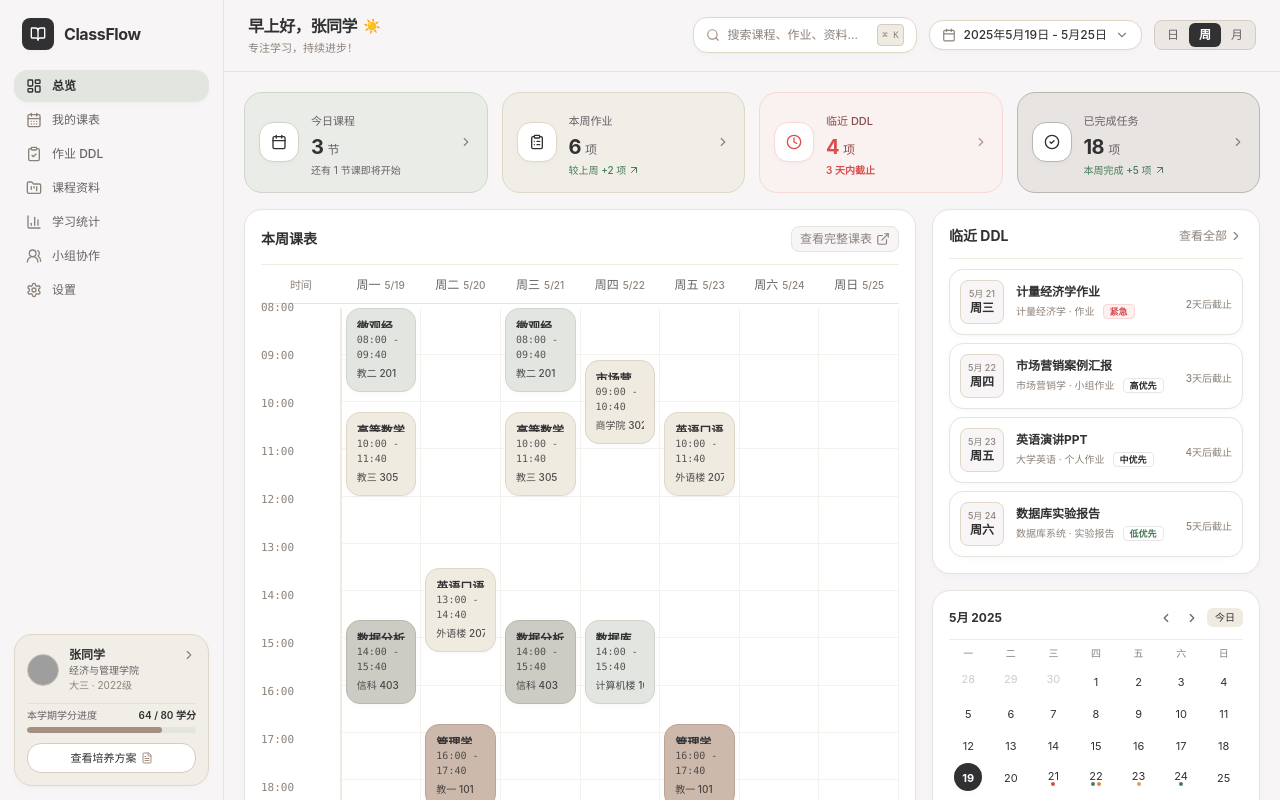
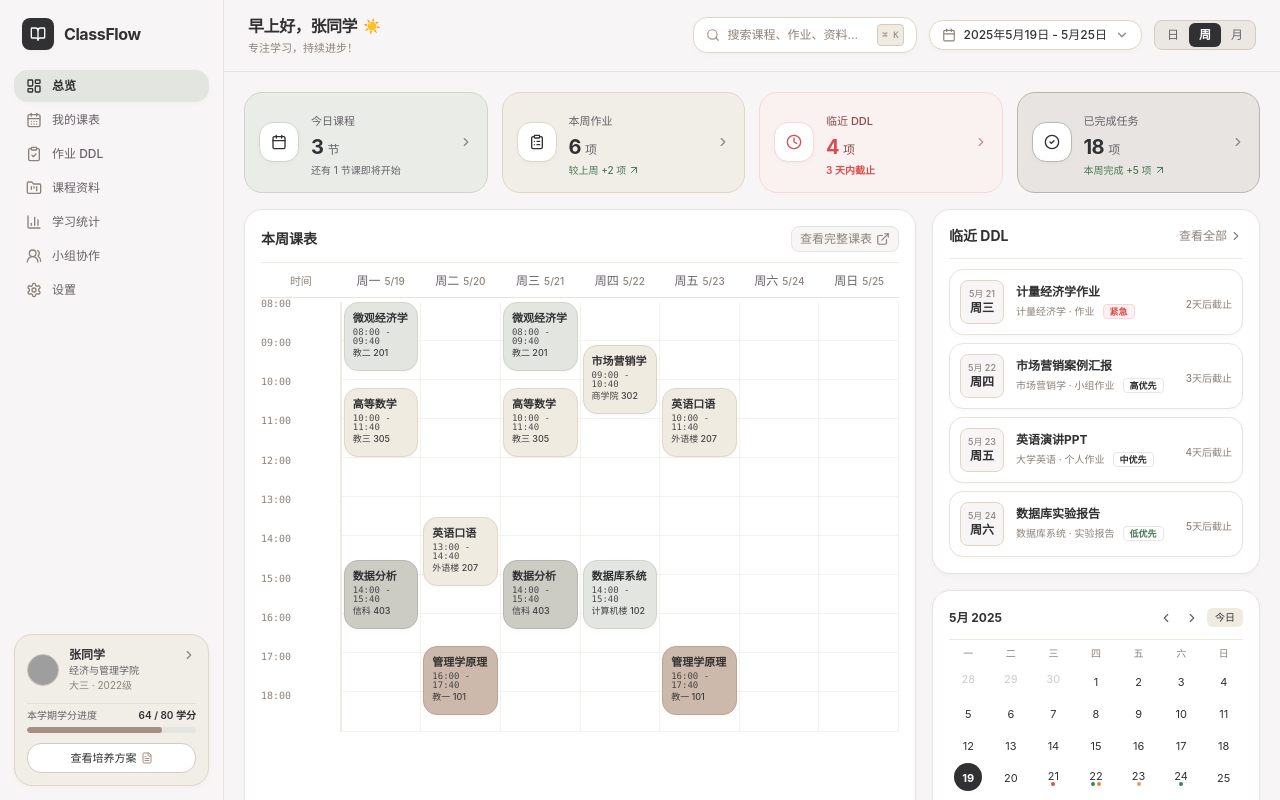
Before and after one commit to zuliku/classflow-study-dashboard, a Next.js app: page / in a window 1280 px wide. Shown: the top 800 px of the page. Built offline with nearby package versions, Linux system fonts and the light colour scheme; grey boxes are pictures that could not be loaded.

Commit message:
fix: align timetable grid height with right column sidebar to eliminate bottom whitespace

```diff
--- a/components/dashboard/TimetableGrid.tsx
+++ b/components/dashboard/TimetableGrid.tsx
@@ -1,9 +1,8 @@
 "use client";
 
 import React from "react";
-import { ExternalLink, MapPin, Clock } from "lucide-react";
+import { ExternalLink } from "lucide-react";
 import { useAppStore } from "@/store/useAppStore";
-import { cn } from "@/lib/utils";
 
 const TIME_SLOTS = [
   "08:00",
@@ -42,9 +41,9 @@ export function TimetableGrid() {
   const totalMinutes = dayEndMinutes - dayStartMinutes; // 600 minutes total
 
   return (
-    <div className="bg-white border border-[#E7E3DD] rounded-2xl p-4 shadow-subtle flex flex-col w-full">
+    <div className="bg-white border border-[#E7E3DD] rounded-2xl p-4 shadow-subtle flex flex-col justify-between h-full w-full">
       {/* Header */}
-      <div className="flex items-center justify-between pb-3 border-b border-[#F0EBE1]">
+      <div className="flex items-center justify-between pb-2.5 border-b border-[#F0EBE1]">
         <h2 className="text-sm font-bold text-charcoal flex items-center gap-1.5">
           本周课表
         </h2>
@@ -58,9 +57,9 @@ export function TimetableGrid() {
       </div>
 
       {/* Grid Container */}
-      <div className="mt-2.5 flex-1 flex flex-col overflow-x-auto select-none">
+      <div className="mt-2 flex-1 flex flex-col overflow-x-auto select-none">
         {/* Weekday Header Row */}
-        <div className="grid grid-cols-8 border-b border-[#E7E3DD] pb-2 text-center text-xs">
+        <div className="grid grid-cols-8 border-b border-[#E7E3DD] pb-1.5 text-center text-xs">
           <div className="text-[#8C827A] font-medium py-0.5 text-[11px]">时间</div>
           {WEEKDAYS.map((wd) => (
             <div
@@ -75,12 +74,12 @@ export function TimetableGrid() {
           ))}
         </div>
 
-        {/* Timetable Body Grid with Explicit Height */}
-        <div className="relative grid grid-cols-8 mt-1 h-[520px]">
+        {/* Timetable Body Grid aligned precisely */}
+        <div className="relative grid grid-cols-8 mt-1 h-[430px]">
           {/* Time Labels Column */}
-          <div className="flex flex-col justify-between text-[11px] text-[#8C827A] font-mono border-r border-[#F0EBE1] pr-1">
+          <div className="flex flex-col justify-between text-[10px] text-[#8C827A] font-mono border-r border-[#F0EBE1] pr-1">
             {TIME_SLOTS.map((time) => (
-              <div key={time} className="h-12 flex items-start -mt-2">
+              <div key={time} className="h-[43px] flex items-start -mt-1.5">
                 {time}
               </div>
             ))}
@@ -93,7 +92,7 @@ export function TimetableGrid() {
               {TIME_SLOTS.map((_, i) => (
                 <div
                   key={i}
-                  className="border-b border-[#F5F2EE] w-full h-12"
+                  className="border-b border-[#F5F2EE] w-full h-[43px]"
                 />
               ))}
             </div>
@@ -124,22 +123,22 @@ export function TimetableGrid() {
                       <div
                         key={sched.id}
                         onClick={() => setSelectedCourseId(course.id)}
-                        className="absolute left-1 right-1 rounded-xl p-2.5 transition-all duration-200 cursor-pointer shadow-subtle hover:shadow-card hover:-translate-y-0.5 border flex flex-col justify-start space-y-1 overflow-hidden group"
+                        className="absolute left-0.5 right-0.5 rounded-xl p-2 transition-all duration-200 cursor-pointer shadow-subtle hover:shadow-card hover:-translate-y-0.5 border flex flex-col justify-start space-y-0.5 overflow-hidden group"
                         style={{
                           top: `${topPct}%`,
-                          height: `${Math.max(heightPct - 0.5, 8)}%`,
+                          height: `${Math.max(heightPct - 0.5, 9)}%`,
                           backgroundColor: course.bgHex,
                           borderColor: course.borderHex,
                           color: course.textHex,
                         }}
                       >
-                        <h4 className="font-bold text-xs leading-snug truncate group-hover:underline">
+                        <h4 className="font-bold text-[11px] leading-snug truncate group-hover:underline">
                           {course.name}
                         </h4>
-                        <p className="text-[10px] opacity-80 font-mono flex items-center shrink-0">
+                        <p className="text-[9px] opacity-85 font-mono leading-none shrink-0">
                           {sched.startTime} - {sched.endTime}
                         </p>
-                        <div className="text-[10px] opacity-85 truncate flex items-center font-medium shrink-0">
+                        <div className="text-[9px] opacity-90 truncate font-medium leading-none shrink-0">
                           {sched.location}
                         </div>
                       </div>
```
